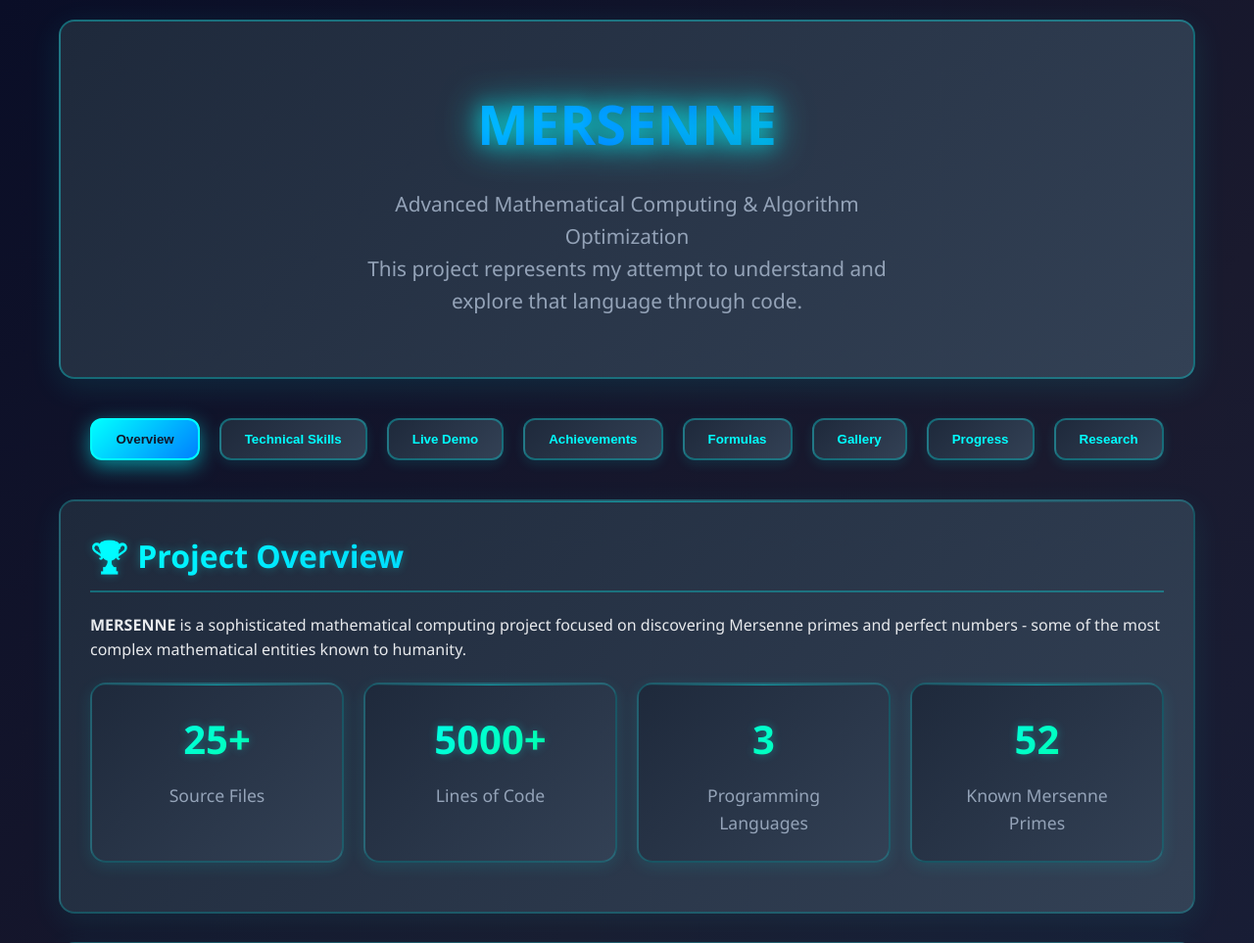
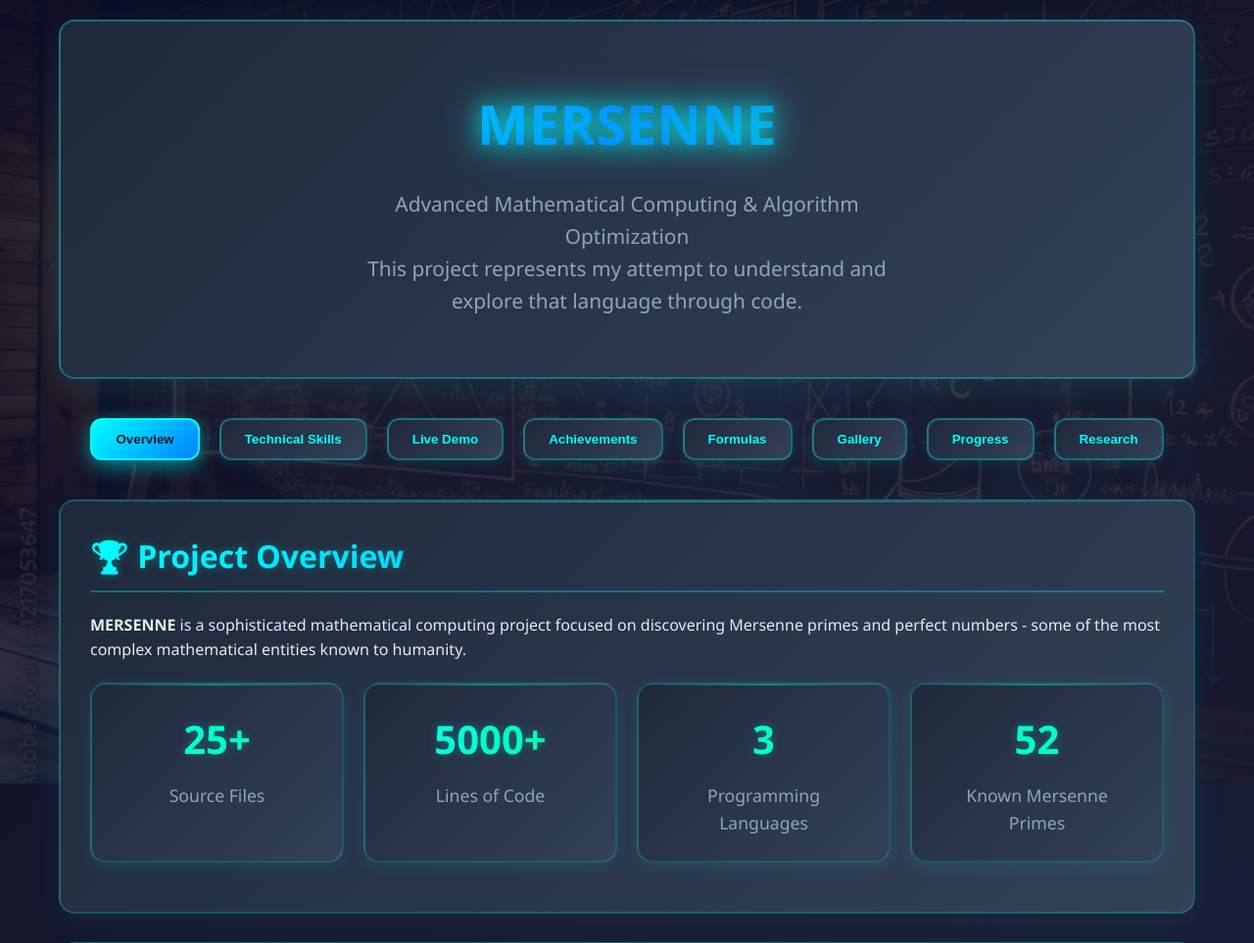
Before and after one commit to jayaraman2212066/MERSENNAA, a Flask app: page / in a window 1280 px wide. Shown: the top 963 px of the page at 98% size. Run offline with Flask 3, Linux system fonts and the light colour scheme.

Commit message:
web: add background image layer and switch to assets/background.jpg

```diff
--- a/templates/index.html
+++ b/templates/index.html
@@ -20,6 +20,23 @@
             color: #e8eaed;
             line-height: 1.6;
             overflow-x: hidden;
+        }
+
+        /* Subtle, responsive background image layer */
+        body::before {
+            content: '';
+            position: fixed;
+            top: 0;
+            right: 0;
+            bottom: 0;
+            left: 0;
+            background-image: url('/assets/background.jpg');
+            background-position: center center;
+            background-repeat: no-repeat;
+            background-size: cover;
+            background-attachment: fixed;
+            opacity: 0.12;
+            z-index: -1;
         }
 
         .container {
```
Also changed, not shown: assets/background.jpg (added).
